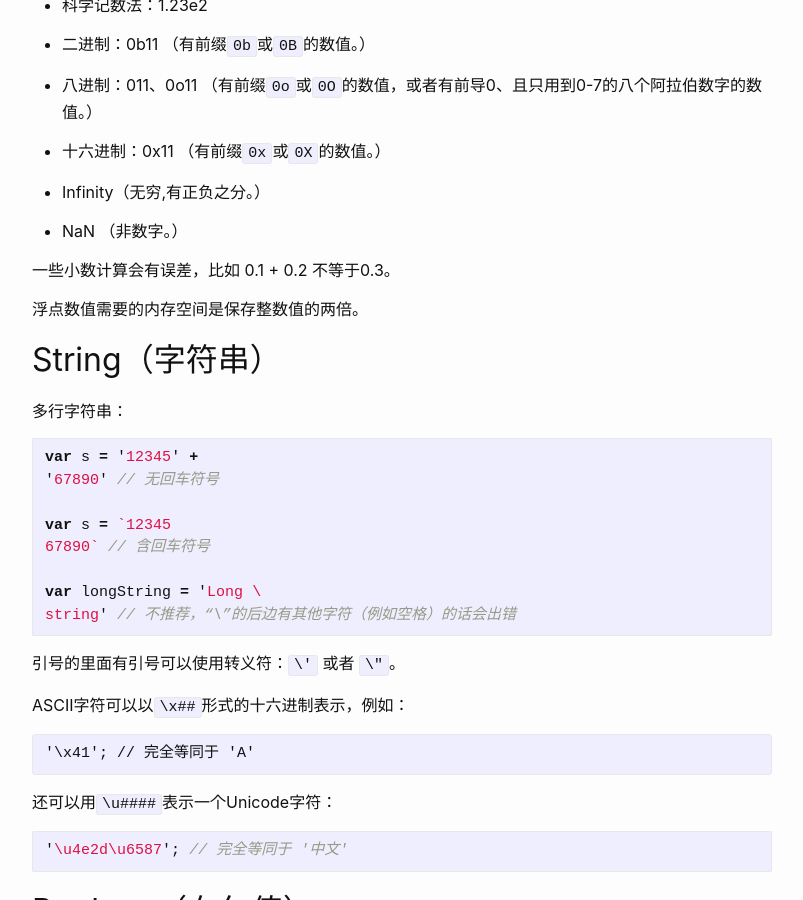
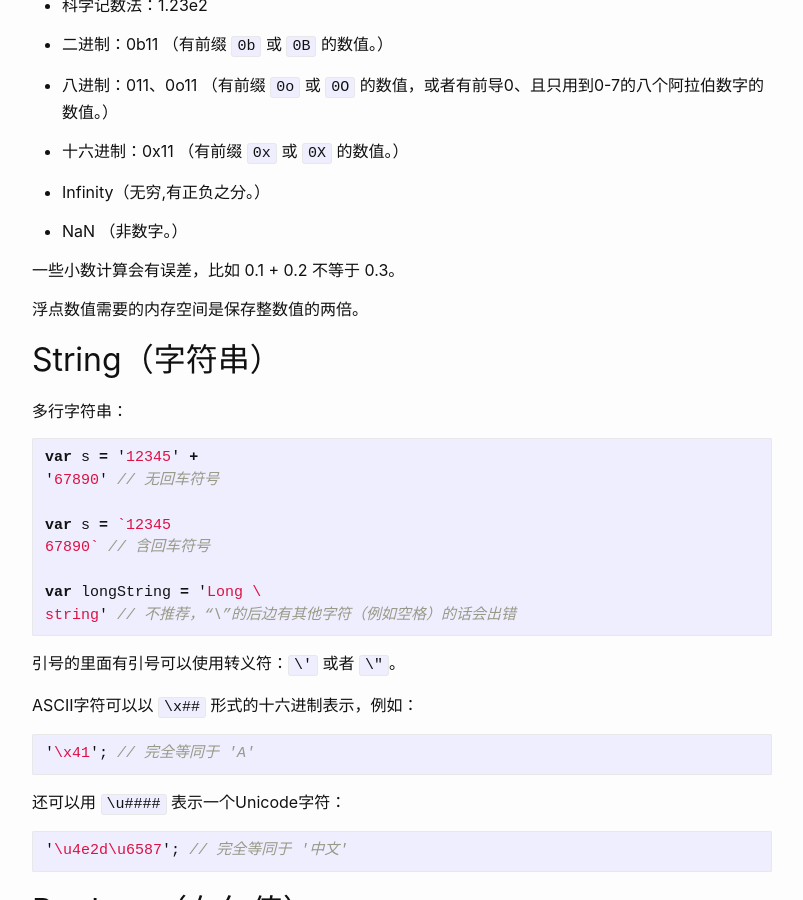
Before and after one commit to mokunshao/mokunshao.github.io, a Jekyll site: the page built from _posts/2018-08-22-javascript-data-types.md, in a window 1280 px wide and 900 px high, scrolled down 776 px. Shown: the whole window, without its empty margins (238-1041 px from the left). Built offline with Jekyll 4.4.1, drawn with Linux system fonts in a browser that asks for light colours; our own code applies the rules of GitHub Pages for plain Markdown files.

Commit message:
修改错误

````diff
--- a/_posts/2018-08-22-javascript-data-types.md
+++ b/_posts/2018-08-22-javascript-data-types.md
@@ -14,7 +14,7 @@ JavaScript 数据类型分为两种：简单数据类型（也称为基本数据
 
 不存在名为数组的数据类型。
 
-这些数据类型都有一系列的方法，也都有一系列互相转化的方法，比如`parseInt`、`toString`、`Number`、`Boolean`等。
+这些数据类型都有一系列的方法，也都有一系列互相转化的方法，比如 `parseInt`、`toString`、`Number`、`Boolean`等。
 
 ## Number（数值）
 
@@ -26,17 +26,17 @@ Number 的类型及示例：
 
 - 科学记数法：1.23e2
 
-- 二进制：0b11 （有前缀`0b`或`0B`的数值。）
+- 二进制：0b11 （有前缀 `0b` 或 `0B` 的数值。）
 
-- 八进制：011、0o11 （有前缀`0o`或`0O`的数值，或者有前导0、且只用到0-7的八个阿拉伯数字的数值。）
+- 八进制：011、0o11 （有前缀 `0o` 或 `0O` 的数值，或者有前导0、且只用到0-7的八个阿拉伯数字的数值。）
 
-- 十六进制：0x11 （有前缀`0x`或`0X`的数值。）
+- 十六进制：0x11 （有前缀 `0x` 或 `0X` 的数值。）
 
 - Infinity（无穷,有正负之分。）
 
 - NaN （非数字。）
 
-一些小数计算会有误差，比如 0.1 + 0.2 不等于0.3。
+一些小数计算会有误差，比如 0.1 + 0.2 不等于 0.3。
 
 浮点数值需要的内存空间是保存整数值的两倍。
 
@@ -56,13 +56,13 @@ string' // 不推荐，“\”的后边有其他字符（例如空格）的话
 
 引号的里面有引号可以使用转义符：`\'` 或者 `\"`。
 
-ASCII字符可以以`\x##`形式的十六进制表示，例如：
+ASCII字符可以以 `\x##` 形式的十六进制表示，例如：
 
-```javascritp
+```javascript
 '\x41'; // 完全等同于 'A'
 ```
 
-还可以用`\u####`表示一个Unicode字符：
+还可以用 `\u####` 表示一个Unicode字符：
 
 ```javascript
 '\u4e2d\u6587'; // 完全等同于 '中文'
````
